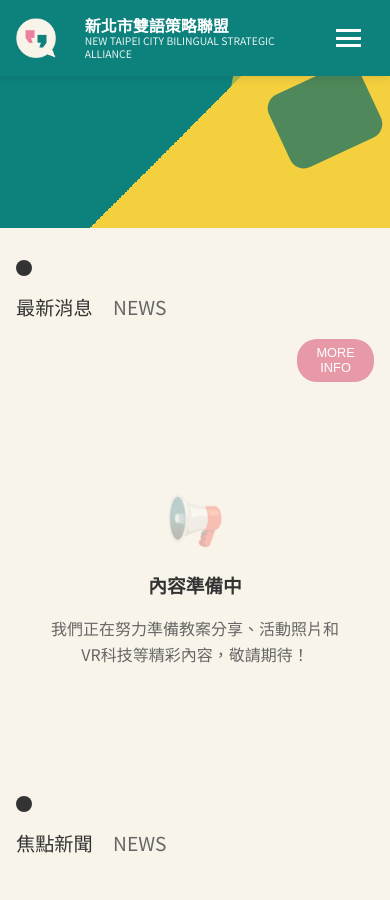
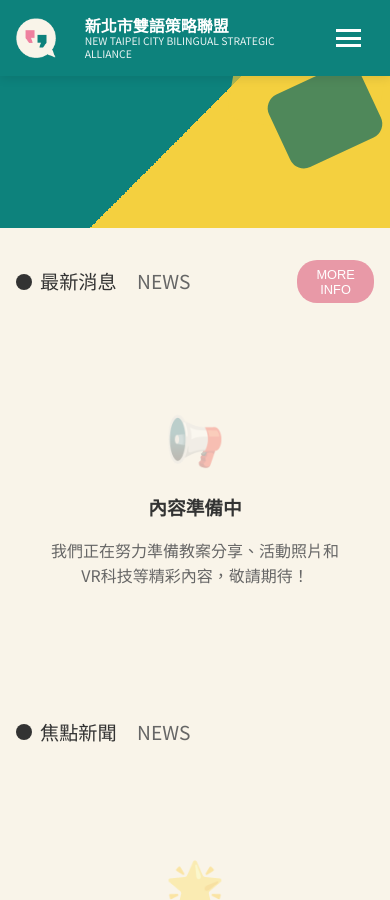
Before and after one commit to ntpc-bsa/ntpc-bsa.github.io, a Jekyll site: the page built from index.html, in a window 390 px wide and 900 px high, scrolled down 208 px. Built offline with Jekyll 4.4.1, drawn with Linux system fonts in a browser that asks for light colours; some web fonts are replaced.

Commit message:
Fix mobile homepage layout - adjust section title and button alignment

```diff
--- a/assets/css/style.css
+++ b/assets/css/style.css
@@ -1123,20 +1123,25 @@
     }
 
     .section-title {
-        flex-direction: column;
-        align-items: flex-start;
-        gap: 1rem;
+        flex-direction: row;
+        flex-wrap: wrap;
+        align-items: center;
+        gap: 0.5rem;
         margin-bottom: 2rem;
+        justify-content: space-between;
     }
 
     .section-title h2 {
         font-size: 1.3rem;
+        flex: 1;
+        margin-right: 1rem;
     }
 
     .more-info-btn {
         align-self: flex-start;
         font-size: 0.8rem;
         padding: 0.4rem 1.2rem;
+        flex-shrink: 0;
     }
 
     .news-grid {
@@ -1420,6 +1425,10 @@
     }
 
     /* 新聞區塊 */
+    .section-title {
+        gap: 0.5rem;
+    }
+
     .section-title h2 {
         font-size: 1.2rem;
     }
```
